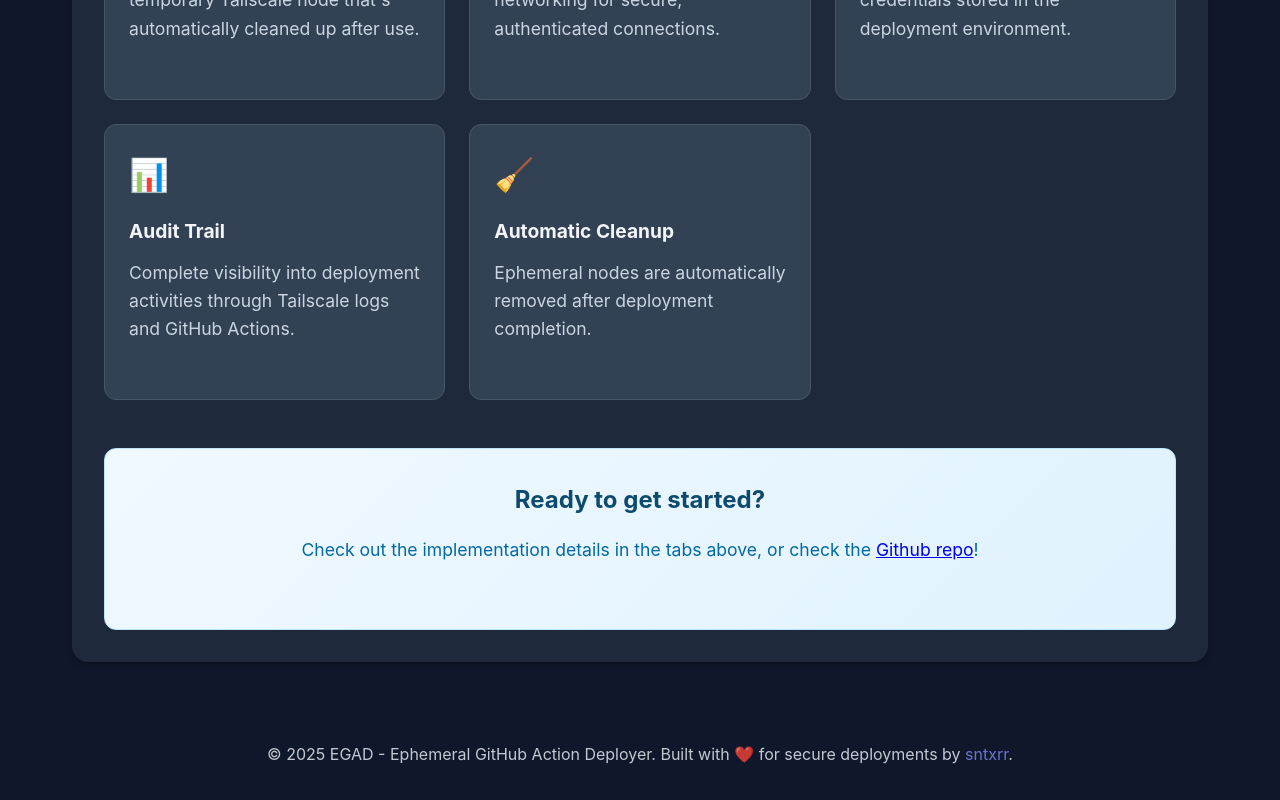
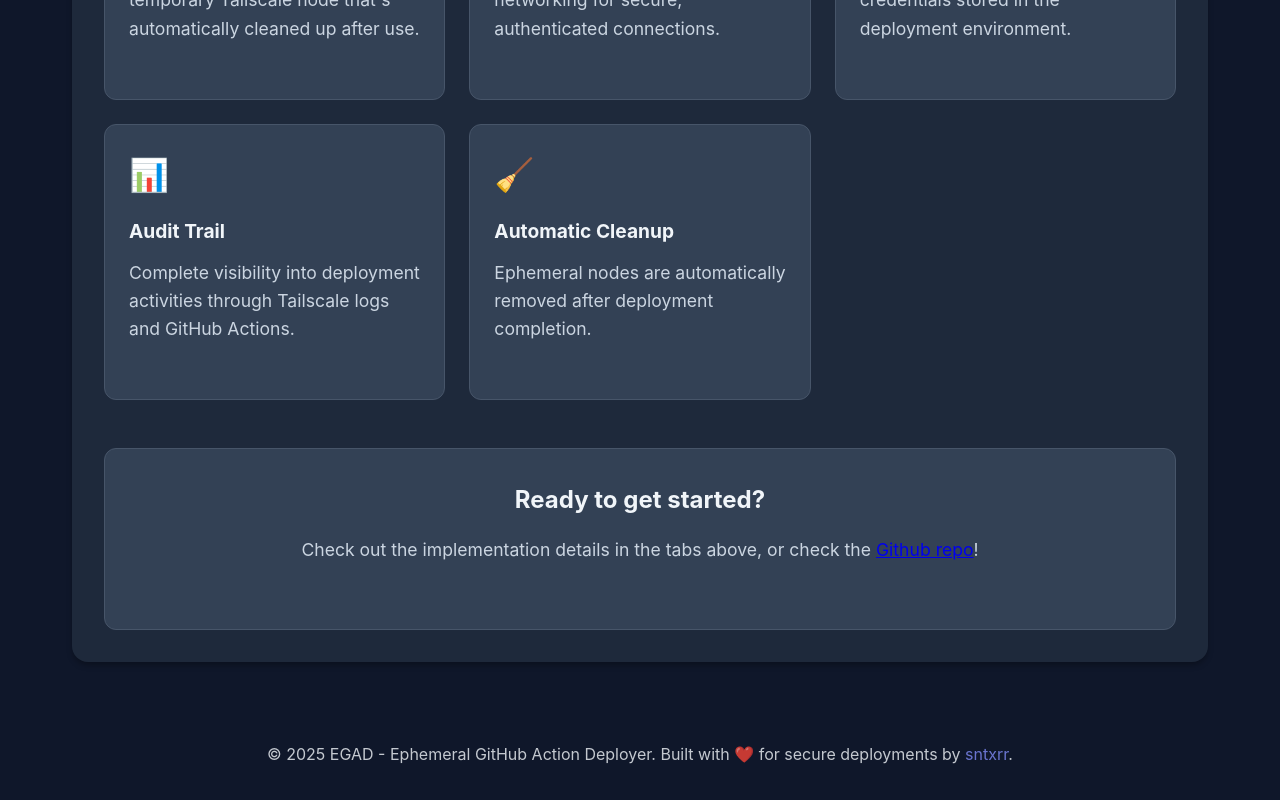
Before and after one commit to sntxrr/ephemeral-github-action-deployer, a React (Vite) app: page / in a window 1280 px wide. Shown: the part 760-1560 px from the top of the page. Built offline with nearby package versions, Linux system fonts and the light colour scheme.

Commit message:
Fix remaining light mode styling in CTA and code sections

```diff
--- a/src/App.css
+++ b/src/App.css
@@ -245,19 +245,19 @@ body {
   text-align: center;
   margin-top: 3rem;
   padding: 2rem;
-  background: linear-gradient(135deg, #f0f9ff 0%, #e0f2fe 100%);
+  background: var(--bg-tertiary);
   border-radius: 12px;
-  border: 1px solid #bae6fd;
+  border: 1px solid var(--border-color);
 }
 
 .cta-section h3 {
   font-size: 1.5rem;
   margin-bottom: 1rem;
-  color: #0c4a6e;
+  color: var(--text-primary);
 }
 
 .cta-section p {
-  color: #0369a1;
+  color: var(--text-secondary);
   font-size: 1.1rem;
 }
 
@@ -265,11 +265,11 @@ body {
 .code-section h2 {
   font-size: 1.8rem;
   margin-bottom: 1rem;
-  color: #1e293b;
+  color: var(--text-primary);
 }
 
 .code-section p {
-  color: #64748b;
+  color: var(--text-secondary);
   margin-bottom: 1.5rem;
   font-size: 1.1rem;
 }
```
